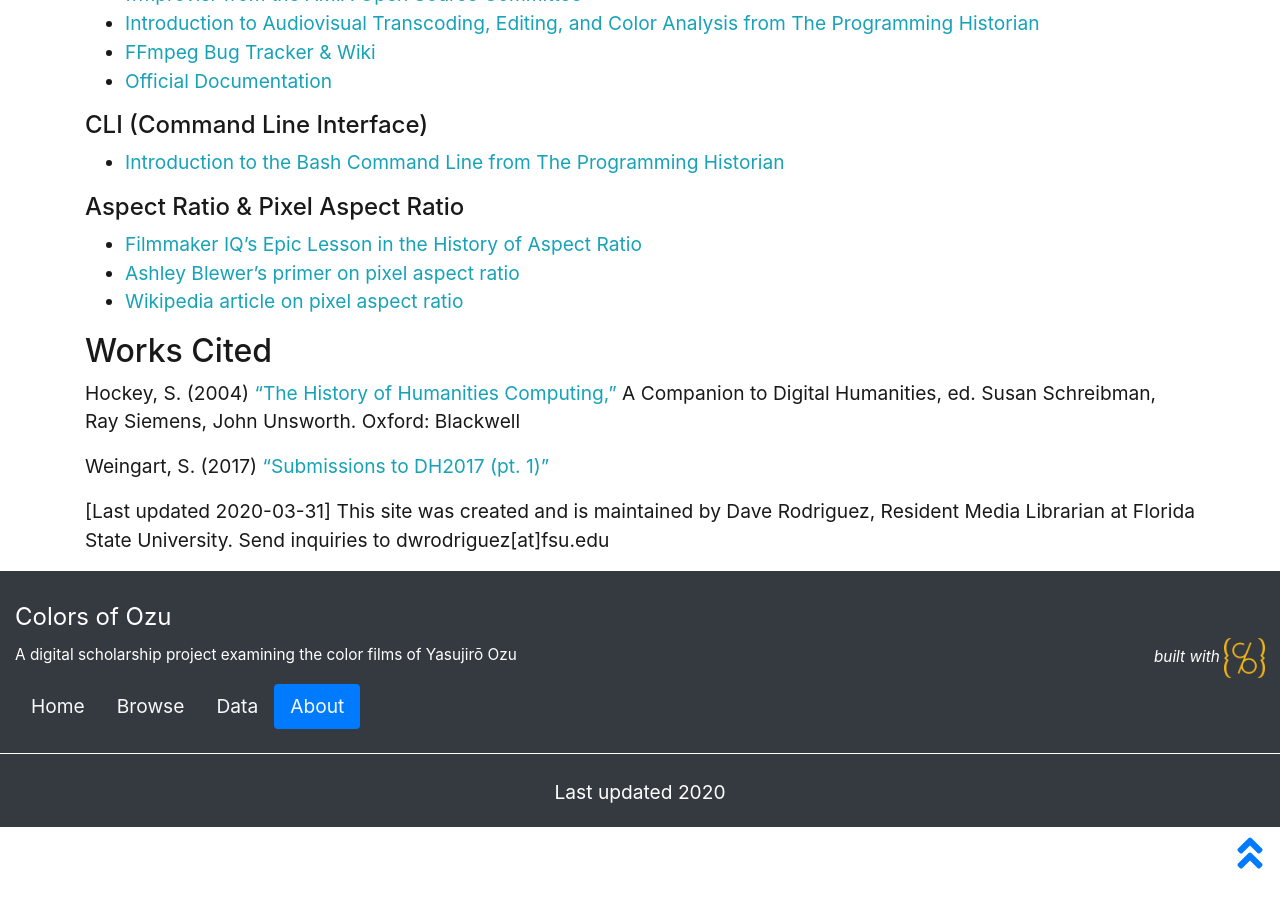
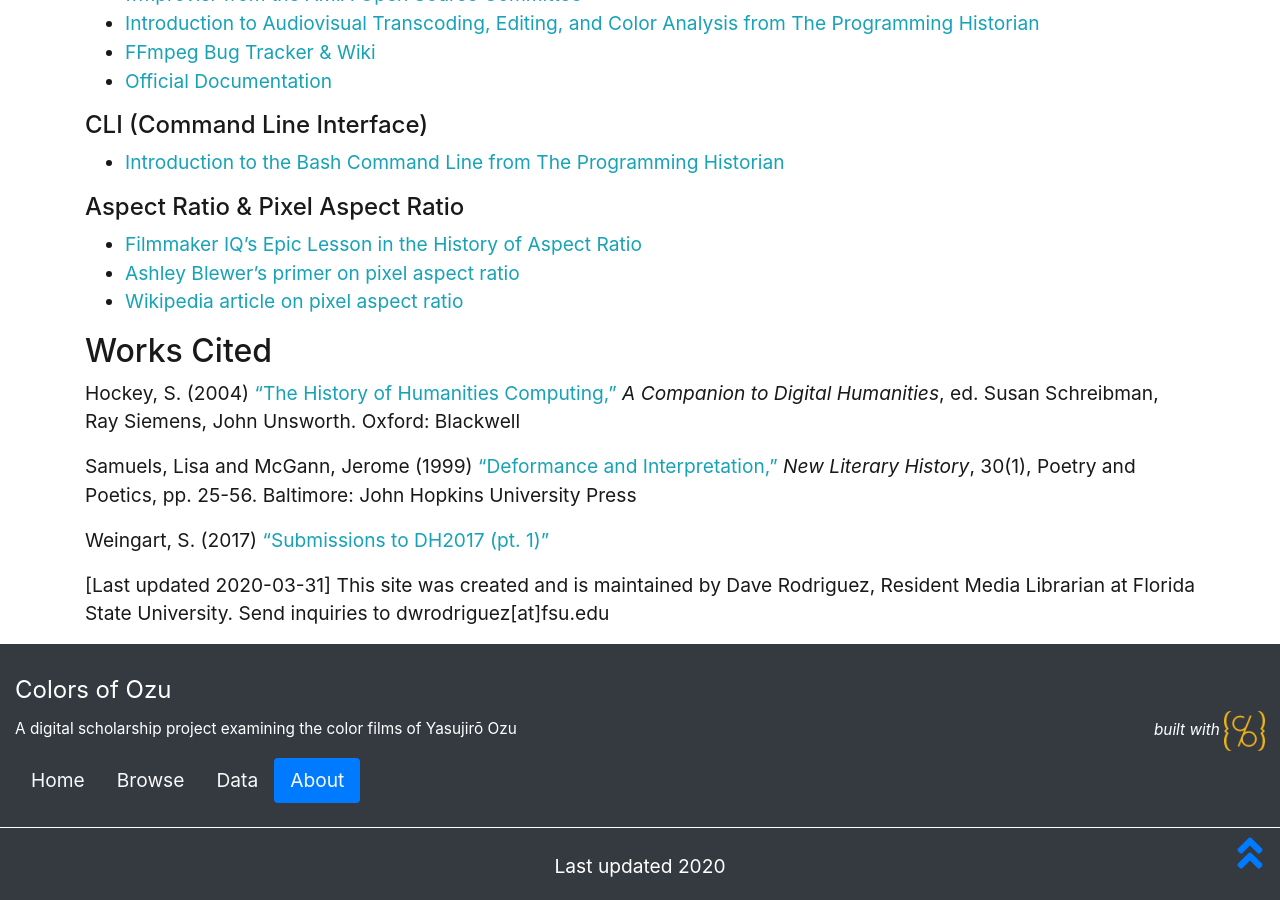
Before and after one commit to drodz11/colors-of-ozu, a Jekyll site: the page built from pages/about.md, in a window 1280 px wide and 900 px high, scrolled down 4532 px. Built offline with Jekyll 4.4.1, drawn with Linux system fonts in a browser that asks for light colours.

Commit message:
Update about.md

```diff
--- a/pages/about.md
+++ b/pages/about.md
@@ -105,7 +105,9 @@ For more information on the often very confusing issues related to pixel aspect
 
 ## Works Cited
 
-Hockey, S. (2004) [“The History of Humanities Computing,”](http://www.digitalhumanities.org/companion/view?docId=blackwell/9781405103213/9781405103213.xml&chunk.id=ss1-2-1) A Companion to Digital Humanities, ed. Susan Schreibman, Ray Siemens, John Unsworth. Oxford: Blackwell
+Hockey, S. (2004) [“The History of Humanities Computing,”](http://www.digitalhumanities.org/companion/view?docId=blackwell/9781405103213/9781405103213.xml&chunk.id=ss1-2-1) _A Companion to Digital Humanities_, ed. Susan Schreibman, Ray Siemens, John Unsworth. Oxford: Blackwell
+
+Samuels, Lisa and McGann, Jerome (1999) ["Deformance and Interpretation,"](http://www2.iath.virginia.edu/jjm2f/old/deform.html) _New Literary History_, 30(1), Poetry and Poetics, pp. 25-56. Baltimore: John Hopkins University Press
 
 Weingart, S. (2017) [“Submissions to DH2017 (pt. 1)”](http://scottbot.net/submissions-to-dh2017-pt-1)
 
```
